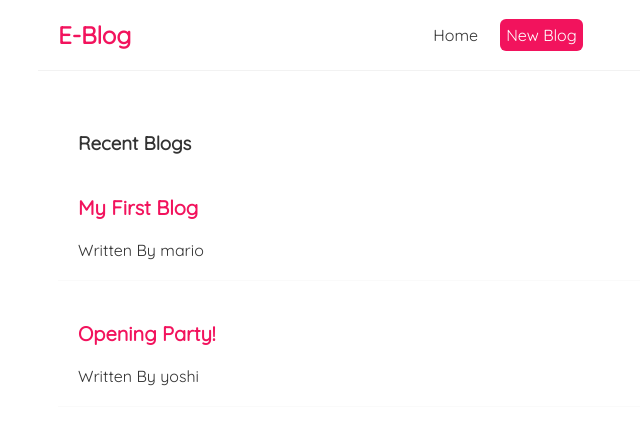
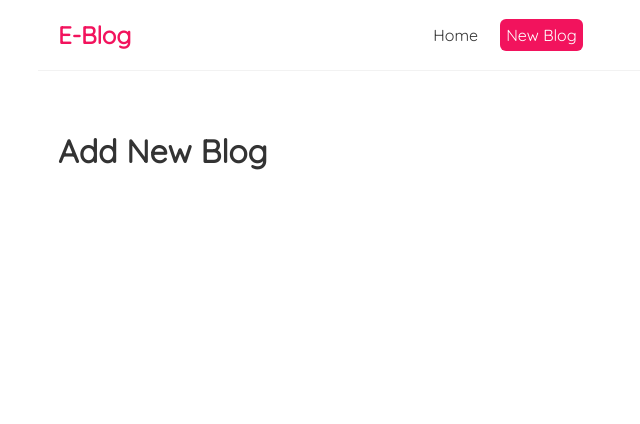
Before and after one commit to its-dev24/test-blog-react-app, a React (Create React App) app in the folder dojo-blog/: page /create in a window 1280 px wide. Shown: the top 424 px of the page, without its empty margins (242-882 px from the left). Built offline with nearby package versions, Linux system fonts and the light colour scheme; data requests are answered from the project's data file.

Commit message:
added create page

```diff
--- a/dojo-blog/package.json
+++ b/dojo-blog/package.json
@@ -12,6 +12,7 @@
     "json-server": "^0.17.3",
     "react": "^18.2.0",
     "react-dom": "^18.2.0",
+    "react-router-dom": "^5.3.4",
     "react-scripts": "5.0.1",
     "web-vitals": "^2.1.4"
   },
--- a/dojo-blog/src/App.js
+++ b/dojo-blog/src/App.js
@@ -1,14 +1,24 @@
-
 import Navbar from "./Navbar";
 import Home from "./Home";
+import { BrowserRouter as Router, Route, Switch } from "react-router-dom";
+import Create from "./Create";
 function App() {
   return (
-    <div className="App">
-      <Navbar />
-      <div className="content">
-        <Home />
+    <Router>
+      <div className="App">
+        <Navbar />
+        <div className="content">
+          <Switch>
+            <Route exact path="/">
+              <Home />
+            </Route>
+            <Route exact path="/create">
+              <Create />
+            </Route>
+          </Switch>
+        </div>
       </div>
-    </div>
+    </Router>
   );
 }
 
--- /dev/null
+++ b/dojo-blog/src/Create.js
@@ -0,0 +1,9 @@
+const Create = () => {
+  return (
+    <div className="create">
+      <h1>Add New Blog</h1>
+    </div>
+  );
+};
+
+export default Create;
```
Also changed, not shown: 2 other files (tests, documents, lock files or other folders).
